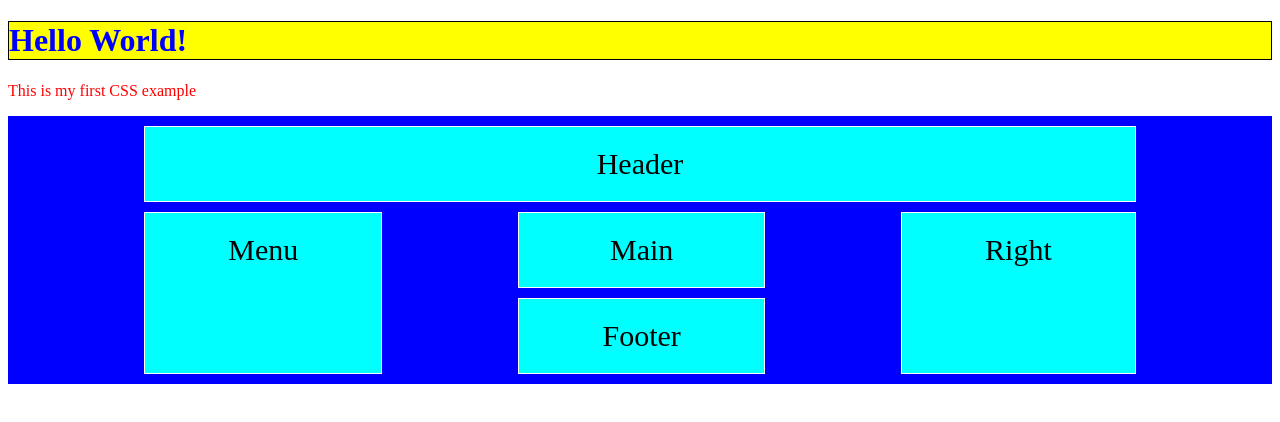
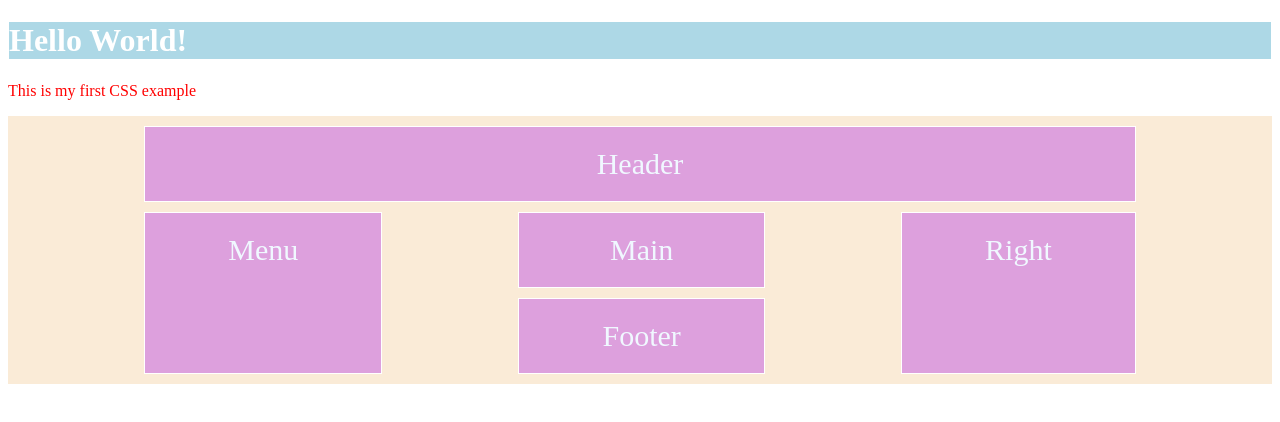
Before and after one commit to auu-i/website2, a plain HTML site: page index.html in a window 1280 px wide. Drawn offline with Linux system fonts and the light colour scheme.

Commit message:
Update styles.css

```diff
--- a/styles.css
+++ b/styles.css
@@ -1,7 +1,7 @@
 h1 {
-    color: blue;
-    background-color: yellow;
-    border: 1px solid black;
+    color: white;
+    background-color: lightblue;
+    border: 1px solid white;
    }
 
 p {
@@ -14,13 +14,14 @@ p {
     grid-template-areas: 'header header header header header header'
                          'menu menu main main right right'
                          'menu menu footer footer right right';
-    background-color: blue;
+    background-color: antiquewhite;
     padding: 10px;
     justify-content: space-evenly;
 }
 
 .grid-item {
-    background-color: aqua;
+    color: aliceblue;
+    background-color: plum;
     border: 1px solid white;
     padding: 20px;
     font-size: 30px;
```
